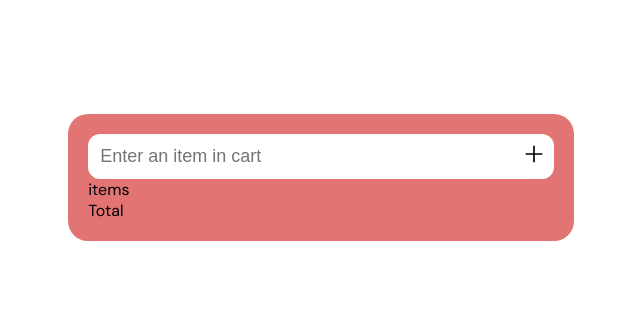
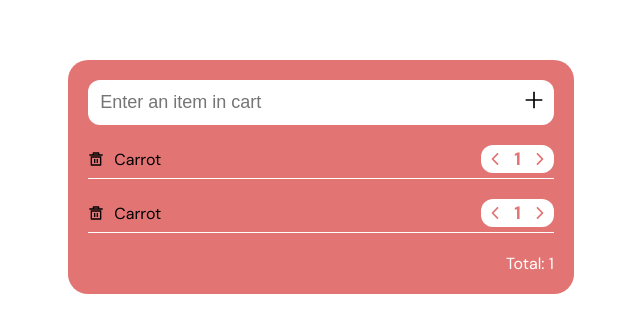
Before and after one commit to HenryAgu/CartWithRedux, a React (Vite) app: page / in a window 1280 px wide. Shown: the part 231-564 px from the top of the page, without its empty margins (319-959 px from the left). Built offline with nearby package versions, Linux system fonts and the light colour scheme.

Commit message:
feat: UI for desktop completed

```diff
--- a/src/components/Total.jsx
+++ b/src/components/Total.jsx
@@ -1,8 +1,11 @@
 import React from 'react'
+
+// stylesheet
+import '../css/Total.css';
 
 const Total = () => {
   return (
-    <div>Total</div>
+    <div className='total'>Total: 1</div>
   )
 }
 
--- a/src/components/items.jsx
+++ b/src/components/items.jsx
@@ -1,9 +1,48 @@
-import React from 'react'
+import React from "react";
+
+// react icon
+import { RiDeleteBin5Line } from "react-icons/ri";
+import { IoIosArrowBack } from "react-icons/io";
+import { IoIosArrowForward } from "react-icons/io";
+
+// stylesheet
+import "../css/Item.css";
 
 const items = () => {
   return (
-    <div>items</div>
-  )
-}
+    <>
+      <div className="item">
+        <div className="item_name">
+          <RiDeleteBin5Line />
+          <span>Carrot</span>
+        </div>
+        <div className="item_quantity">
+          <span>
+            <IoIosArrowBack />
+          </span>
+          <b>1</b>
+          <span>
+            <IoIosArrowForward />
+          </span>
+        </div>
+      </div>
+      <div className="item">
+        <div className="item_name">
+          <RiDeleteBin5Line />
+          <span>Carrot</span>
+        </div>
+        <div className="item_quantity">
+          <span>
+            <IoIosArrowBack />
+          </span>
+          <b>1</b>
+          <span>
+            <IoIosArrowForward />
+          </span>
+        </div>
+      </div>
+    </>
+  );
+};
 
-export default items
+export default items;
--- /dev/null
+++ b/src/css/Item.css
@@ -0,0 +1,29 @@
+.item {
+  display: flex;
+  justify-content: space-between;
+  align-items: center;
+  margin: 20px auto;
+  padding-bottom: 5px;
+  border-bottom: 1px solid #fff;
+}
+.item .item_name {
+  display: flex;
+  align-items: center;
+  gap: 10px;
+}
+.item .item_quantity {
+  color: #E27573;
+  background-color: #fff;
+  width: fit-content;
+  display: flex;
+  align-items: center;
+  gap: 10px;
+  font-size: 18px;
+  padding: 2px 5px;
+  border-radius: 12px;
+}
+.item .item_quantity span {
+  position: relative;
+  top: 3px;
+  cursor: pointer;
+}
--- /dev/null
+++ b/src/css/Item.scss
@@ -0,0 +1,36 @@
+// color variables
+$primary-color : #E27573;
+$secondary-color : #fff;
+
+.item{
+    display: flex;
+    justify-content: space-between;
+    align-items: center;
+    margin: 20px auto;
+    padding-bottom: 5px;
+    border-bottom: 1px solid $secondary-color;
+
+    .item_name{
+        display: flex;
+        align-items: center;
+        gap: 10px;
+    }
+
+    .item_quantity{
+        color: $primary-color;
+        background-color: $secondary-color;
+        width: fit-content;
+        display: flex;
+        align-items: center;
+        gap: 10px;
+        font-size: 18px;
+        padding: 2px 5px;
+        border-radius: 12px;
+
+        span{
+            position: relative;
+            top: 3px;
+            cursor: pointer;
+        }
+    }
+}
--- /dev/null
+++ b/src/css/Total.css
@@ -0,0 +1,4 @@
+.total {
+  text-align: right;
+  color: #fff;
+}
--- /dev/null
+++ b/src/css/Total.scss
@@ -0,0 +1,5 @@
+$secondary-color : #fff;
+.total{
+    text-align: right;
+    color: $secondary-color;
+}
```
